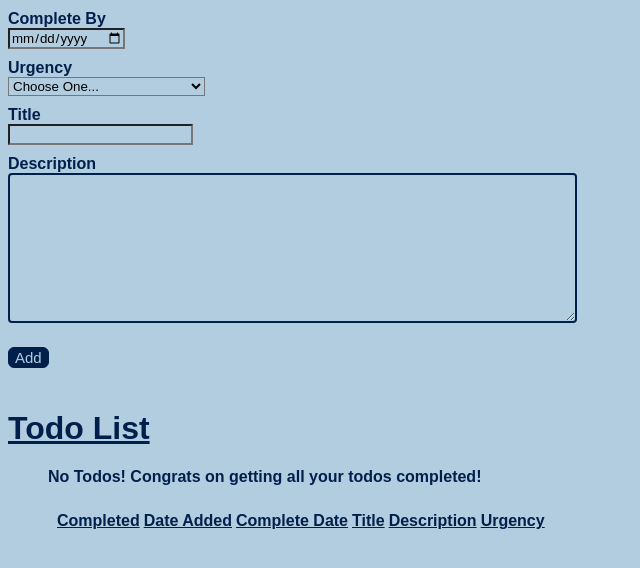
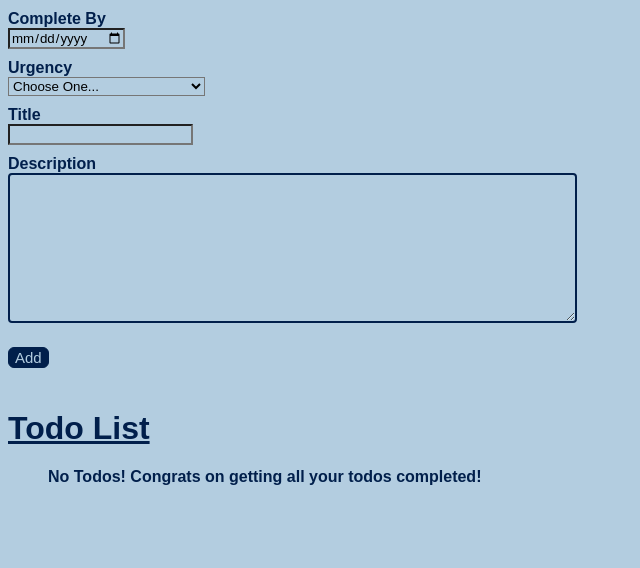
Before and after one commit to jwilliams21/Todo-List-Project, a React (Vite) app in the folder Todo-List-Project/: page / in a window 1280 px wide. Shown: the top 568 px of the page, without its empty margins (0-640 px from the left). Built offline with nearby package versions, Linux system fonts and the light colour scheme.

Commit message:
Moving Table Around
Moving Table Around

```diff
--- a/Todo-List-Project/src/TodoItem.jsx
+++ b/Todo-List-Project/src/TodoItem.jsx
@@ -7,7 +7,6 @@ export function TodoItem( { completed, id, title, description, completedate, urg
     return (
         <>
         <table>
-          <TodoTableHeader />
           <tbody>
             <tr key={id}>
               <td>
--- a/Todo-List-Project/src/TodoList.jsx
+++ b/Todo-List-Project/src/TodoList.jsx
@@ -7,12 +7,11 @@ export function TodoList({ todos, toggleTodo, deleteTodo }) {
     {todos.length === 0 && <h4 className="notodo">No Todos!  Congrats on getting all your todos completed!</h4>}
     <div className="todo-list">
       <table>
-        <TodoTableHeader /> {/* Render TableHead outside the loop */}
         <tbody>
           {todos.map(todo => (
             <TodoItem
               key={todo.id}
-              {...todo} // Spread the todo object
+              {...todo}
               toggleTodo={toggleTodo}
               deleteTodo={deleteTodo}
             />
```
